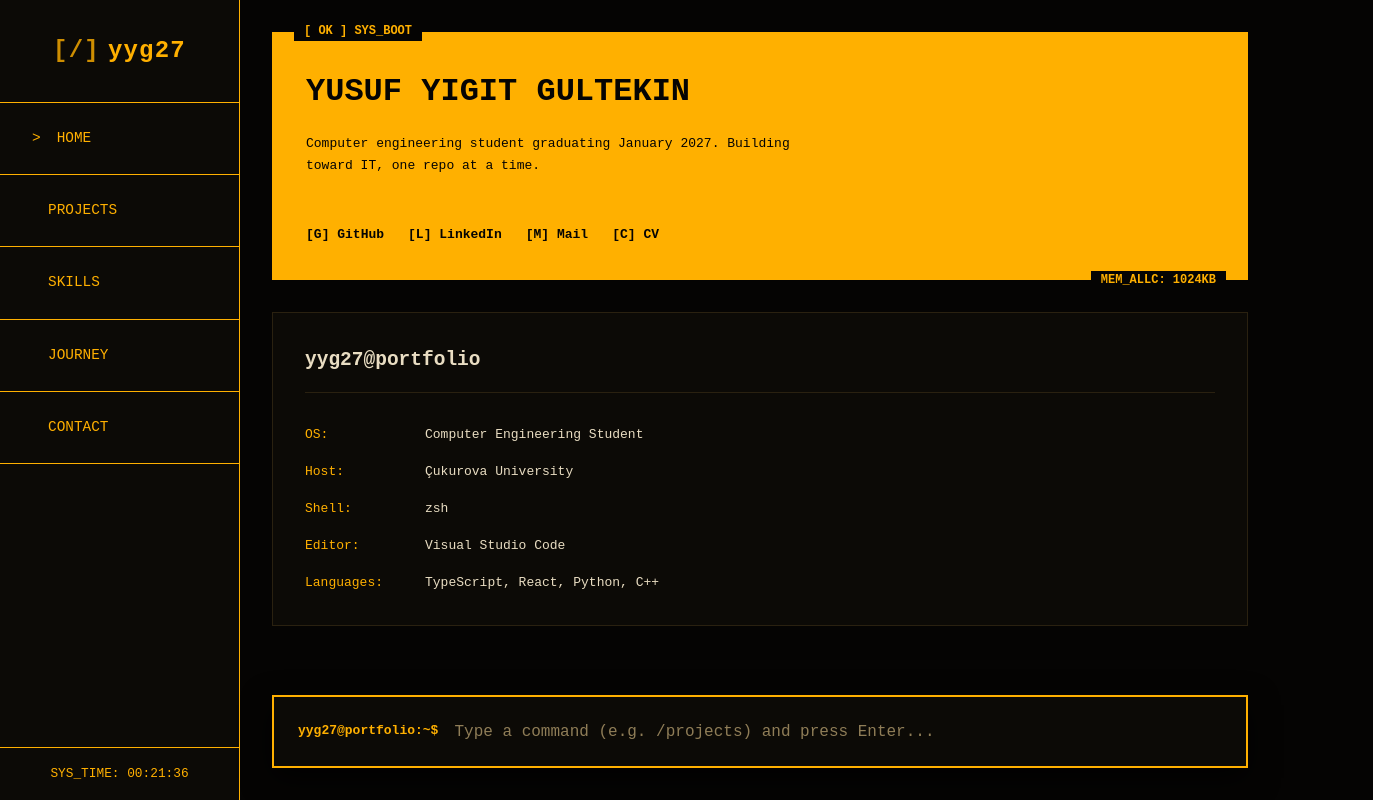
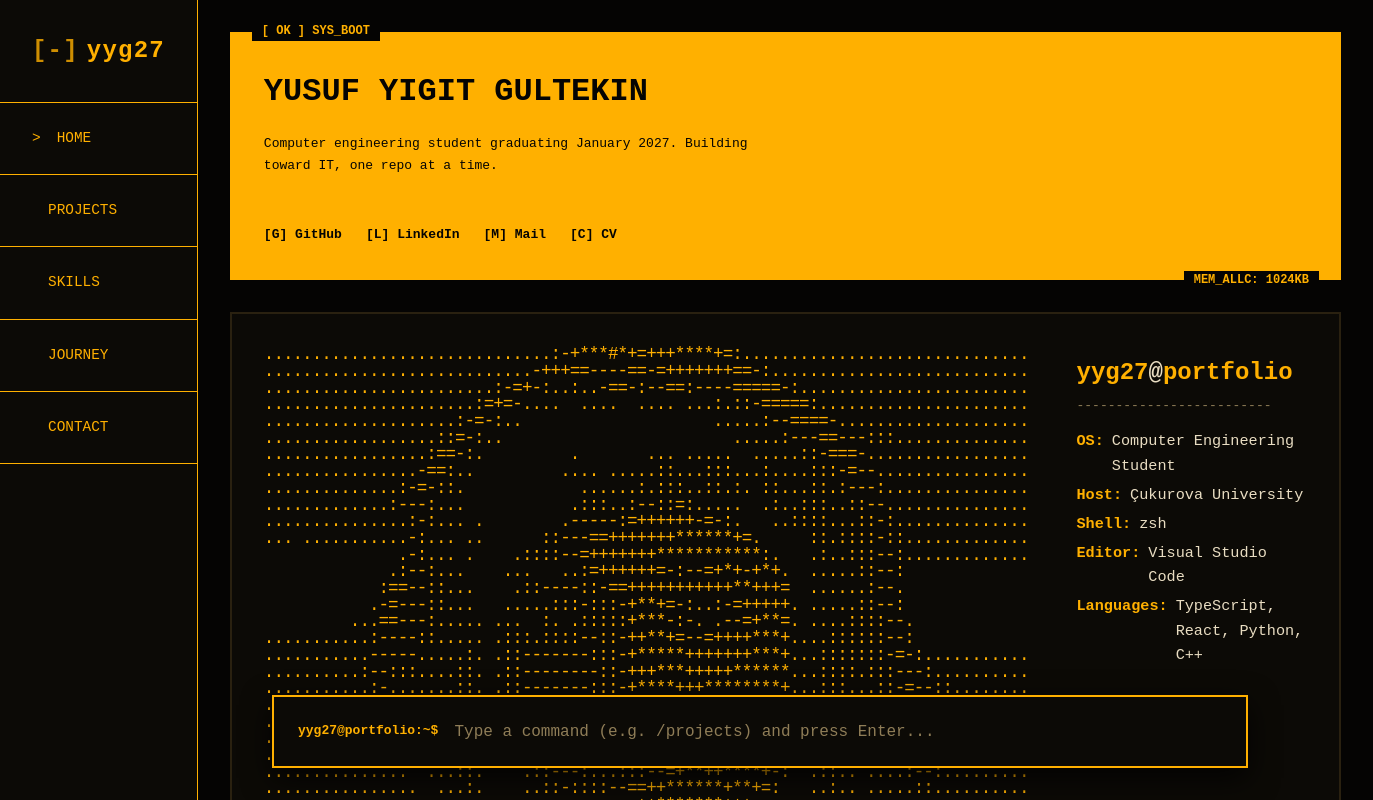
Before and after one commit to yyg27/tui-portfolio, a React (Vite) app: page / in a window 1280 px wide. Shown: the top 800 px of the page, 1373 px wide, since content can reach past the window. Built offline with nearby package versions, Linux system fonts and the light colour scheme.

Commit message:
feat: fastfetch layout with dynamic ascii portrait

```diff
--- a/src/components/Home/SystemCard/SystemCard.module.css
+++ b/src/components/Home/SystemCard/SystemCard.module.css
@@ -1,39 +1,78 @@
+
+
 .systemCard {
+    display: flex;
+    align-items: flex-start;
+    gap: var(--space-xl);
     padding: var(--space-lg);
-
     background: var(--surface);
-
-    border: 1px solid var(--border);
-
+    border: 2px solid var(--border);
     border-radius: var(--radius-md);
 }
 
-.header {
-    margin-bottom: var(--space-lg);
-
-    padding-bottom: var(--space-sm);
-
-    border-bottom: 1px solid var(--border);
+.portrait {
+    flex: 2;
+    display: flex;
+    justify-content: flex-start;
+    align-items: flex-start;
 }
 
-.info {
+.portrait pre {
+    margin: 0;
+    font-family: monospace;
+    font-size: 1.1rem;
+    line-height: 0.95;
+    letter-spacing: -1px;
+    color: var(--accent);
+}
+
+.content {
+    flex: 1;
     display: flex;
+    flex-direction: column;
+    justify-content: flex-start;
+    text-align: left;
+    margin-top: 0.5rem;
+}
 
+.fastfetchHeader {
+    font-size: 1.5rem;
+    font-weight: 700;
+    margin: 0;
+    color: var(--text);
+}
+
+.separator {
+    color: var(--muted);
+    font-family: monospace;
+    margin: 0.2rem 0 0.8rem 0;
+}
+
+.fastfetchInfo {
+    display: flex;
     flex-direction: column;
-
-    gap: var(--space-sm);
+    gap: 0.3rem;
+    font-size: 0.95rem;
 }
 
 .infoRow {
-    display: grid;
-
-    grid-template-columns: 120px 1fr;
+    color: var(--text);
+    display: flex;
+    gap: 0.5rem;
+    justify-content: flex-start;
 }
 
 .label {
-    color: var(--heading);
+    color: var(--accent);
+    font-weight: 700;
 }
 
-.value {
-    color: var(--text);
+.cursor {
+    animation: blink 1s step-end infinite;
+    color: var(--accent);
 }
+
+@keyframes blink {
+    0%, 100% { opacity: 1; }
+    50% { opacity: 0; }
+}
--- a/src/components/Home/SystemCard/SystemCard.tsx
+++ b/src/components/Home/SystemCard/SystemCard.tsx
@@ -1,31 +1,42 @@
+import { useState, useEffect } from "react";
 import styles from "./SystemCard.module.css";
 import { systemInfo } from "../../../data/system.data";
 
+export default function SystemCard() {
+    const [asciiPortrait, setAsciiPortrait] = useState("Loading portrait...");
 
-export default function SystemCard() {
+    useEffect(() => {
+        fetch("/portrait.txt")
+            .then((res) => {
+                if (!res.ok) throw new Error("Could not load portrait.txt");
+                return res.text();
+            })
+            .then((text) => setAsciiPortrait(text))
+            .catch(() => setAsciiPortrait("Failed to load portrait.txt"));
+    }, []);
+
     return (
         <section className={styles.systemCard}>
+            <div className={styles.portrait}>
+                <pre>{asciiPortrait}</pre>
+            </div>
 
-    <header className={styles.header}>
-        <h2>yyg27@portfolio</h2>
-    </header>
+            <div className={styles.content}>
+                <h1 className={styles.fastfetchHeader}>
+                    <span style={{color: 'var(--accent)'}}>yyg27</span>@<span style={{color: 'var(--accent)'}}>portfolio</span>
+                    <span className={styles.cursor}>█</span>
+                </h1>
+                <div className={styles.separator}>-------------------------</div>
 
-    <div className={styles.info}>
-        {systemInfo.map((item) => (
-            <div className={styles.infoRow} key={item.label}>
-
-                <span className={styles.label}>
-                    {item.label}:
-                </span>
-
-                <span className={styles.value}>
-                    {item.value}
-                </span>
-
+                <div className={styles.fastfetchInfo}>
+                    {systemInfo.map((info) => (
+                        <div key={info.label} className={styles.infoRow}>
+                            <span className={styles.label}>{info.label}:</span>
+                            <span className={styles.value}>{info.value}</span>
+                        </div>
+                    ))}
+                </div>
             </div>
-        ))}
-    </div>
-
-</section>
+        </section>
     );
 }
```
Also changed, not shown: public/portrait.txt (added), 1 other file (tests, documents, lock files or other folders).
